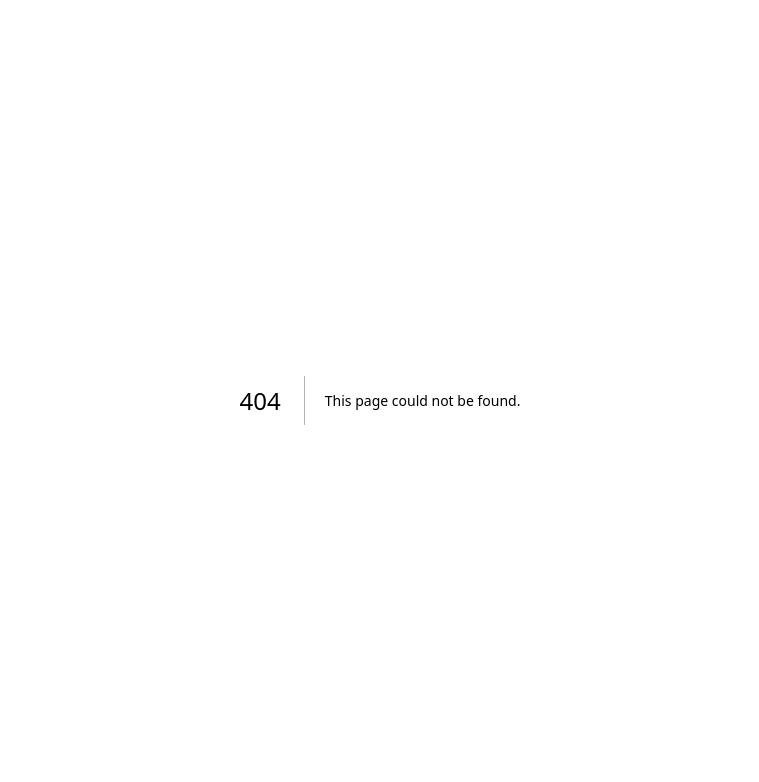
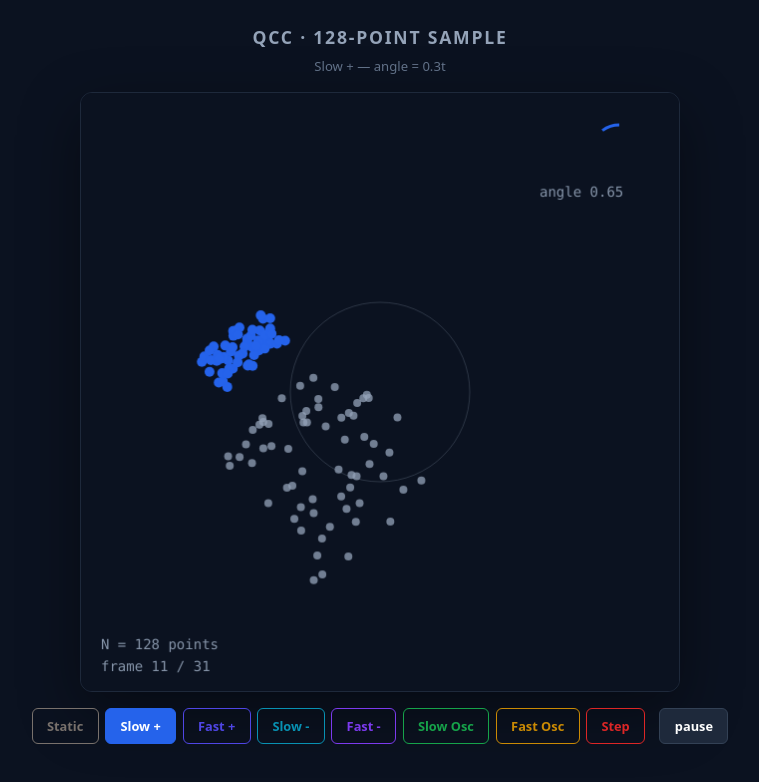
Before and after one commit to PraveerT/viz-qcc, a Next.js app: page /big in a window 1280 px wide. Before the commit this address had no page. Shown: the top 782 px of the page, without its empty margins (260-1019 px from the left). Built offline with nearby package versions, Linux system fonts and the light colour scheme.

Commit message:
Add /big route: 128-point QCC cloud on large animated canvas
Standalone page for sampling the hand-shaped point cloud at N=128 with selectable rotation patterns; meant to be opened in a new tab for visual inspection.

```diff
--- /dev/null
+++ b/src/app/big/page.tsx
@@ -0,0 +1,221 @@
+"use client";
+
+import { useEffect, useRef, useState, useCallback } from "react";
+
+const PATTERNS = [
+  { name: "Static", desc: "no rotation", fn: () => 0, color: "#78716c" },
+  { name: "Slow +", desc: "angle = 0.3t", fn: (t: number) => t * 0.3, color: "#2563eb" },
+  { name: "Fast +", desc: "angle = 1.0t", fn: (t: number) => t * 1.0, color: "#4f46e5" },
+  { name: "Slow -", desc: "angle = -0.3t", fn: (t: number) => -t * 0.3, color: "#0891b2" },
+  { name: "Fast -", desc: "angle = -1.0t", fn: (t: number) => -t * 1.0, color: "#7c3aed" },
+  { name: "Slow Osc", desc: "0.5 sin(2t)", fn: (t: number) => Math.sin(t * 2) * 0.5, color: "#16a34a" },
+  { name: "Fast Osc", desc: "0.25 sin(4t)", fn: (t: number) => Math.sin(t * 4) * 0.25, color: "#ca8a04" },
+  { name: "Step", desc: "kick at t=π", fn: (t: number) => (t > Math.PI ? (t - Math.PI) * 0.5 : 0), color: "#dc2626" },
+];
+
+const N_FRAMES = 32;
+const N_POINTS = 128;
+
+type Pt = { x: number; y: number; isPalm: boolean };
+
+function generateHand(): Pt[] {
+  const pts: Pt[] = [];
+  // Use a fixed seed-like sampling so the cloud is stable across mounts
+  let s = 1;
+  const rand = () => {
+    s = (s * 9301 + 49297) % 233280;
+    return s / 233280;
+  };
+  for (let i = 0; i < N_POINTS / 2; i++) {
+    pts.push({ x: (rand() - 0.5) * 0.2, y: (rand() - 0.5) * 0.2, isPalm: true });
+  }
+  for (let i = 0; i < N_POINTS / 2; i++) {
+    pts.push({ x: (rand() - 0.5) * 0.1, y: Math.abs(rand() * 0.05) + 0.15, isPalm: false });
+  }
+  return pts;
+}
+
+export default function BigPointCloud() {
+  const canvasRef = useRef<HTMLCanvasElement>(null);
+  const frameRef = useRef(0);
+  const baseRef = useRef<Pt[] | null>(null);
+  const animRef = useRef<number>(0);
+  const [patternIdx, setPatternIdx] = useState(1);
+  const [playing, setPlaying] = useState(true);
+
+  const pattern = PATTERNS[patternIdx];
+
+  const draw = useCallback(() => {
+    const canvas = canvasRef.current;
+    if (!canvas) return;
+    const ctx = canvas.getContext("2d");
+    if (!ctx) return;
+
+    if (!baseRef.current) baseRef.current = generateHand();
+    const base = baseRef.current;
+
+    const W = canvas.width;
+    const H = canvas.height;
+
+    ctx.fillStyle = "#0b1220";
+    ctx.fillRect(0, 0, W, H);
+
+    const t = ((frameRef.current % N_FRAMES) / N_FRAMES) * 2 * Math.PI;
+    const angle = pattern.fn(t);
+    const cos = Math.cos(angle);
+    const sin = Math.sin(angle);
+
+    // faint trajectory circle
+    ctx.strokeStyle = "rgba(148, 163, 184, 0.25)";
+    ctx.lineWidth = 1;
+    ctx.beginPath();
+    ctx.arc(W / 2, H / 2, Math.min(W, H) * 0.15, 0, Math.PI * 2);
+    ctx.stroke();
+
+    const radius = Math.min(W, H) * 0.15;
+    const tx = Math.cos(t) * radius;
+    const ty = Math.sin(t) * radius;
+
+    const scale = Math.min(W, H) * 1.4;
+    const cx = W / 2 + tx;
+    const cy = H / 2 + ty;
+
+    for (const pt of base) {
+      const rx = pt.x * cos - pt.y * sin;
+      const ry = pt.x * sin + pt.y * cos;
+      const sx = cx + rx * scale;
+      const sy = cy - ry * scale;
+      const size = pt.isPalm ? 4 : 5;
+      ctx.fillStyle = pt.isPalm ? "rgba(148, 163, 184, 0.75)" : pattern.color;
+      ctx.beginPath();
+      ctx.arc(sx, sy, size, 0, Math.PI * 2);
+      ctx.fill();
+    }
+
+    // angle dial (top-right)
+    ctx.strokeStyle = pattern.color;
+    ctx.lineWidth = 3;
+    ctx.beginPath();
+    const arcR = 28;
+    const startAngle = -Math.PI / 2;
+    ctx.arc(W - 60, 60, arcR, startAngle, startAngle - angle, angle > 0);
+    ctx.stroke();
+    ctx.fillStyle = "rgba(148, 163, 184, 0.9)";
+    ctx.font = "14px ui-monospace, SFMono-Regular, Menlo, monospace";
+    ctx.fillText(`angle ${angle.toFixed(2)}`, W - 140, 104);
+
+    // frame counter (bottom-left)
+    ctx.fillStyle = "rgba(148, 163, 184, 0.9)";
+    ctx.font = "14px ui-monospace, SFMono-Regular, Menlo, monospace";
+    ctx.fillText(
+      `frame ${(frameRef.current % N_FRAMES).toString().padStart(2, "0")} / ${N_FRAMES - 1}`,
+      20,
+      H - 20
+    );
+    ctx.fillText(`N = ${N_POINTS} points`, 20, H - 42);
+
+    frameRef.current++;
+    if (playing) animRef.current = requestAnimationFrame(draw);
+  }, [pattern, playing]);
+
+  useEffect(() => {
+    const canvas = canvasRef.current;
+    if (!canvas) return;
+    const resize = () => {
+      const side = Math.min(window.innerWidth - 48, window.innerHeight - 200);
+      const px = Math.max(360, side);
+      canvas.width = px;
+      canvas.height = px;
+      canvas.style.width = `${px}px`;
+      canvas.style.height = `${px}px`;
+    };
+    resize();
+    window.addEventListener("resize", resize);
+    return () => window.removeEventListener("resize", resize);
+  }, []);
+
+  useEffect(() => {
+    if (playing) {
+      animRef.current = requestAnimationFrame(draw);
+    }
+    return () => cancelAnimationFrame(animRef.current);
+  }, [draw, playing]);
+
+  return (
+    <div
+      style={{
+        minHeight: "100vh",
+        background: "#0b1220",
+        color: "#e2e8f0",
+        display: "flex",
+        flexDirection: "column",
+        alignItems: "center",
+        padding: "1.5rem",
+        gap: "1rem",
+      }}
+    >
+      <div style={{ display: "flex", flexDirection: "column", alignItems: "center", gap: "0.4rem" }}>
+        <h1
+          style={{
+            fontSize: "1.1rem",
+            fontWeight: 600,
+            letterSpacing: "0.1em",
+            textTransform: "uppercase",
+            color: "#94a3b8",
+            margin: 0,
+          }}
+        >
+          QCC · 128-point sample
+        </h1>
+        <p style={{ fontSize: "0.82rem", color: "#64748b", margin: 0 }}>
+          {pattern.name} — {pattern.desc}
+        </p>
+      </div>
+
+      <canvas
+        ref={canvasRef}
+        style={{ borderRadius: 12, border: "1px solid #1e293b", boxShadow: "0 20px 60px rgba(0,0,0,0.4)" }}
+      />
+
+      <div style={{ display: "flex", flexWrap: "wrap", gap: "0.4rem", justifyContent: "center", maxWidth: 720 }}>
+        {PATTERNS.map((p, i) => (
+          <button
+            key={p.name}
+            onClick={() => {
+              setPatternIdx(i);
+              frameRef.current = 0;
+            }}
+            style={{
+              background: i === patternIdx ? p.color : "transparent",
+              color: i === patternIdx ? "#fff" : p.color,
+              border: `1px solid ${p.color}`,
+              padding: "0.45rem 0.9rem",
+              borderRadius: 6,
+              fontSize: "0.8rem",
+              fontWeight: 600,
+              cursor: "pointer",
+            }}
+          >
+            {p.name}
+          </button>
+        ))}
+        <button
+          onClick={() => setPlaying((v) => !v)}
+          style={{
+            background: playing ? "#1e293b" : "#10b981",
+            color: "#fff",
+            border: "1px solid #334155",
+            padding: "0.45rem 0.9rem",
+            borderRadius: 6,
+            fontSize: "0.8rem",
+            fontWeight: 600,
+            cursor: "pointer",
+            marginLeft: "0.5rem",
+          }}
+        >
+          {playing ? "pause" : "play"}
+        </button>
+      </div>
+    </div>
+  );
+}
```
